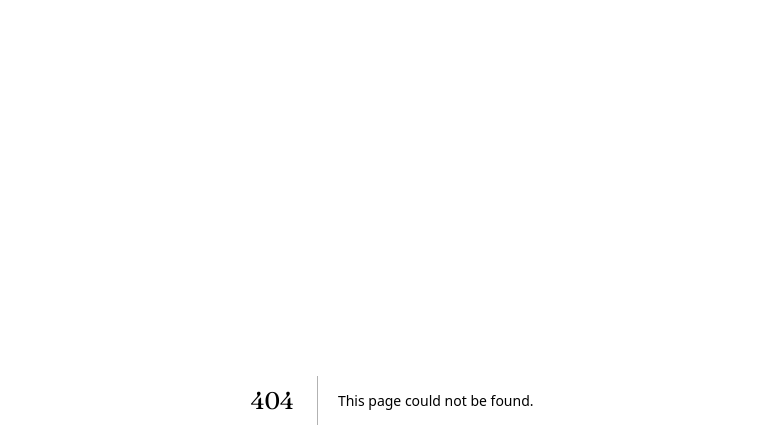
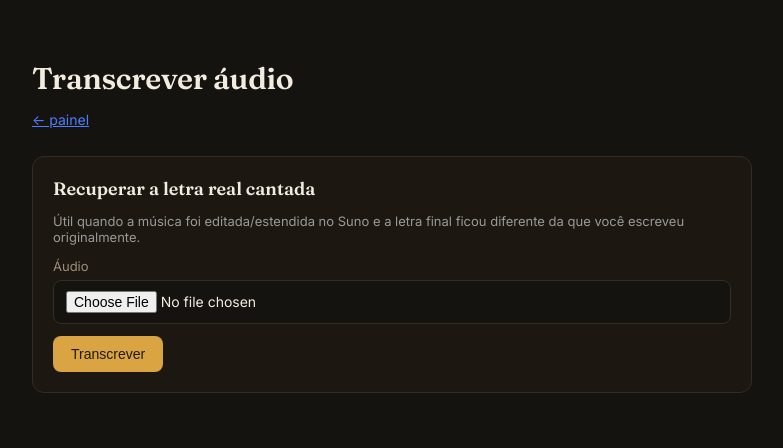
Before and after one commit to andersonveloso0503-cmyk/youvideo, a Next.js app: page /transcrever in a window 1280 px wide. Before the commit this address had no page. Shown: the top 448 px of the page, without its empty margins (248-1031 px from the left). Built offline with nearby package versions, Linux system fonts and the light colour scheme.

Commit message:
Add files via upload

```diff
--- /dev/null
+++ b/pages/transcrever.js
@@ -0,0 +1,72 @@
+import { useState } from 'react';
+import { upload } from '@vercel/blob/client';
+
+export default function Transcrever() {
+  const [arquivo, setArquivo] = useState(null);
+  const [enviando, setEnviando] = useState(false);
+  const [texto, setTexto] = useState(null);
+  const [erro, setErro] = useState(null);
+
+  async function transcrever() {
+    setErro(null);
+    setTexto(null);
+    if (!arquivo) return setErro('Escolha um arquivo de áudio primeiro');
+
+    setEnviando(true);
+    try {
+      const blob = await upload(arquivo.name, arquivo, {
+        access: 'public',
+        handleUploadUrl: '/api/musica-audio-upload',
+      });
+
+      const res = await fetch('/api/transcrever-audio', {
+        method: 'POST',
+        headers: { 'Content-Type': 'application/json' },
+        body: JSON.stringify({ audioUrl: blob.url }),
+      });
+      const data = await res.json();
+      if (!res.ok) throw new Error(data.error);
+      setTexto(data.texto);
+    } catch (err) {
+      setErro(err.message);
+    } finally {
+      setEnviando(false);
+    }
+  }
+
+  return (
+    <div className="container">
+      <h1>Transcrever áudio</h1>
+      <p className="subtitle">
+        <a href="/" style={{ color: '#4f7cff' }}>← painel</a>
+      </p>
+
+      <div className="card">
+        <h2>Recuperar a letra real cantada</h2>
+        <p style={{ fontSize: 13, color: '#999' }}>
+          Útil quando a música foi editada/estendida no Suno e a letra final ficou diferente da
+          que você escreveu originalmente.
+        </p>
+
+        <label>Áudio</label>
+        <input type="file" accept="audio/*" onChange={(e) => setArquivo(e.target.files?.[0] || null)} />
+
+        <button disabled={enviando} onClick={transcrever} style={{ marginTop: 12 }}>
+          {enviando && <span className="spinner" />}
+          {enviando ? 'Transcrevendo...' : 'Transcrever'}
+        </button>
+
+        {erro && <div className="result-box">Erro: {erro}</div>}
+        {texto && (
+          <div className="result-box">
+            <p style={{ fontSize: 12, color: '#999', marginBottom: 8 }}>
+              Essa transcrição é automática — pode errar pontuação, acentos ou uma palavra aqui e
+              ali. Revise antes de usar no /medley ou /musica-fila.
+            </p>
+            <textarea readOnly value={texto} style={{ minHeight: 300 }} />
+          </div>
+        )}
+      </div>
+    </div>
+  );
+}
```
